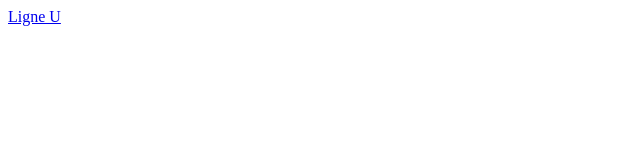
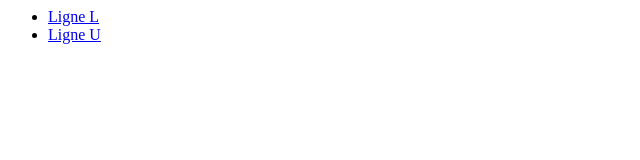
Before and after one commit to TomymyFr/horaires-transilien, a plain HTML site: page index.html in a window 1280 px wide. Shown: the whole page, without its empty margins (0-640 px from the left). Drawn offline with Linux system fonts and the light colour scheme.

Commit message:
link fix

```diff
--- a/index.html
+++ b/index.html
@@ -1 +1,4 @@
-<a href="ligne-u.html">Ligne U</a>
+<ul>
+    <li><a href="ligne-l.html">Ligne L</a></li>
+    <li><a href="ligne-u.html">Ligne U</a></li>
+</ul>
```
